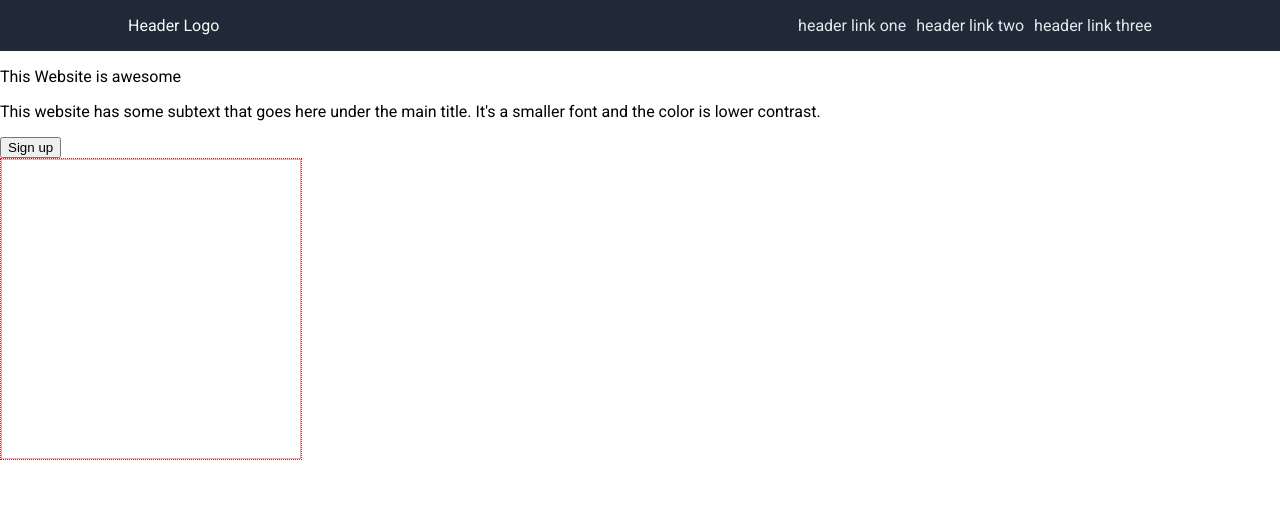
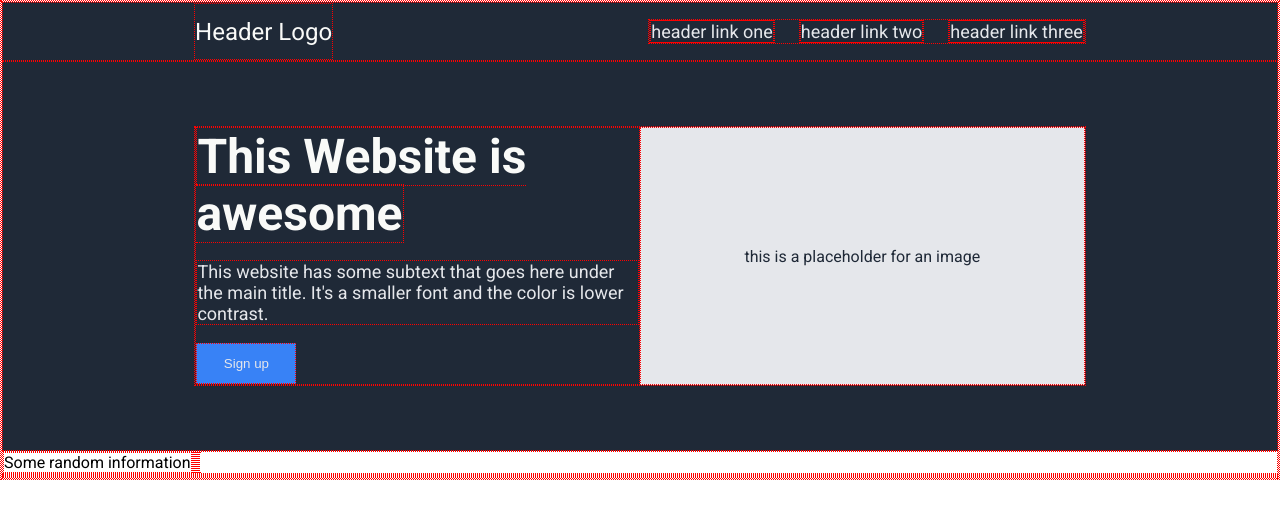
Before and after one commit to rickyysee/landing-page, a plain HTML site: page index.html in a window 1280 px wide. Drawn offline with Linux system fonts and the light colour scheme.

Commit message:
Add second portion with hero text
Made a section under the header containing two text boxes wrapped in a .wrapper and set their flex-basis to 100% each so no matter the text-content, they will always be the same size. Formatted the colors to match reference from Odin.

```diff
--- a/index.html
+++ b/index.html
@@ -16,15 +16,23 @@
             <li><a href="#">header link three</a></li>
         </ul>
     </div>
-    <div>
-        <div>
-            <p>This Website is awesome</p>
-            <p>This website has some subtext that goes here under the main title. It's a smaller font and the color is lower contrast.</p>
-            <button type="button" href="#">Sign up</button>
+    <div class="top">
+        <div class="wrapper">
+            <div class="left">
+                <strong class="hero">This Website is awesome</strong>
+                <p class="subhero">This website has some subtext that goes here under the main title. It's a smaller font and the color is lower contrast.</p>
+                <button type="button" href="#">Sign up</button>
+            </div>
+            <div class="right">this is a placeholder for an image</div>
         </div>
-        <img link="#" width="300px" height="300px" style="border: red dotted 1px">
     </div>
-    <div></div>
+    <div class="information">
+        <div>Some random information</div>
+        <div></div>
+        <div></div>
+        <div></div>
+        <div></div>
+    </div>
     <div></div>
     <div></div>
 </body>
--- a/style.css
+++ b/style.css
@@ -1,38 +1,69 @@
 @import url('https://fonts.googleapis.com/css2?family=Roboto:wght@400;700&display=swap');
-
-/* * {
+* {
     border: red dotted 1px;
-} */
-
+}
 body {
     margin: 0px;
     padding: 0px;
     box-sizing: border-box;
     font-family: Roboto, sans-serif;
 }
-
 .header {
     display: flex;
     justify-content: space-between;
     background: #1F2937;
 }
-
 .logo {
     display: flex;
     align-items: center;
     color: #F9FAF8;
-    margin-left: 10vw;
+    font-size: 24px;
+    margin-left: 15%;
 }
-
 .right-link {
     list-style: none;
     padding: 0px;
     display: flex;
-    gap: 10px;
-    margin-right: 10vw;
+    gap: 24px;
+    margin-right: 15%;
 }
-
 a {
     text-decoration: none;
     color: #E5E7EB;
+    font-size: 18px;
 }
+.top {
+    padding: 64px 15%;
+    background: #1F2937;
+}
+.wrapper {
+    display: flex;
+}
+.left {
+    flex-basis: 100%;
+}
+.hero {
+    font-size: 48px;
+    color: #F9FAF8;
+}
+.subhero {
+    font-size: 18px;
+    color: #E5E7EB;
+}
+.right {
+    flex-basis: 100%;
+    display: flex;
+    align-items: center;
+    justify-content: center;
+    background-color: #E5E7EB;
+    color: #1F2937;
+}
+button {
+    background-color: #3882f6;
+    color: #E5E7EB;
+    padding: 12px;
+    width: 100px;
+}
+.information {
+    display: flex;
+}
```
